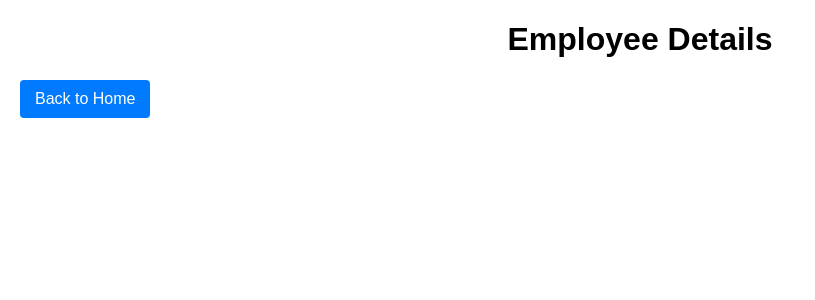
After one commit to BlueHatThebe/Employee-Management-API, a Flask app: page /employee-details.html in a window 1280 px wide. The commit adds this page. Shown: the top 300 px of the page, without its empty margins (0-815 px from the left). Run offline with Flask 3, Linux system fonts and the light colour scheme.

Commit message:
Made changes to Flask to handle reviews correctly.

```diff
--- a/app.py
+++ b/app.py
@@ -21,116 +21,157 @@ def get_employee_by_id(employee_id):
     conn.close()
     return employee
 
+def handle_invalid_data_response(message):
+    return jsonify({"status": "error", "message": message}), 400
+
+@app.errorhandler(500)
+def handle_internal_error(error):
+    return jsonify({"status": "error", "message": "An internal error occurred"}), 500
+
 @app.route("/", defaults={"filename": ""})
-@app.route("/<path:filename>")
+@app.route("/templates/employeeDetails.html")
 def home(filename):
-    if filename == "":
-        filename = "index.html"
+    filename = filename or "index.html"
     return send_from_directory('templates', filename)
+
+@app.route("/employee-details.html", methods=["GET"])
+def employee_details():
+    return send_from_directory("templates", "employeeDetails.html")
 
 @app.route("/api/v1/employees", methods=["GET"])
 def get_employees():
-    conn = get_db_connection()
-    employees = conn.execute('SELECT * FROM employees').fetchall()
-    conn.close()
-    return jsonify([dict(employee) for employee in employees]), 200
+    try:
+        conn = get_db_connection()
+        employees = conn.execute('SELECT * FROM employees').fetchall()
+        conn.close()
+        return jsonify({"status": "success", "data": [dict(employee) for employee in employees]}), 200
+    except Exception as e:
+        return handle_internal_error(e)
 
 @app.route("/api/v1/employees/<string:employee_id>", methods=["GET"])
 def get_employee(employee_id):
-    employee = get_employee_by_id(employee_id)
-    if not employee:
-        return jsonify({"error": "Employee not found"}), 404
-    return jsonify(dict(employee)), 200
+    try:
+        employee = get_employee_by_id(employee_id)
+        if not employee:
+            return jsonify({"status": "error", "message": "Employee not found"}), 404
+        return jsonify({"status": "success", "data": dict(employee)}), 200
+    except Exception as e:
+        return handle_internal_error(e)
 
 @app.route("/api/v1/employees", methods=["POST"])
 def add_employee():
-    employee = request.json
-    if not validate_employee(employee):
-        return jsonify({"error": "Invalid employee data"}), 400
+    try:
+        employee = request.json
+        if not validate_employee(employee):
+            return handle_invalid_data_response("Invalid employee data")
 
-    conn = get_db_connection()
-    cursor = conn.cursor()
+        conn = get_db_connection()
+        cursor = conn.cursor()
+        cursor.execute('SELECT MAX(id) FROM employees')
+        max_id = cursor.fetchone()[0]
+        max_id = int(max_id) if max_id is not None else 0
+        employee_id = max_id + 1
 
-    # Automatically generate a new unique ID for the employee
-    cursor.execute('SELECT MAX(id) FROM employees')
-    max_id = cursor.fetchone()[0]
-    employee_id = (max_id + 1) if max_id else 1
+        cursor.execute('''
+            INSERT INTO employees (id, name, position, department, contact, active, performance_reviews)
+            VALUES (?, ?, ?, ?, ?, ?, ?)
+        ''', (employee_id, employee['name'], employee['position'], employee['department'], employee['contact'], True, json.dumps([])))
 
-    cursor.execute('''
-        INSERT INTO employees (id, name, position, department, contact, active, performance_reviews)
-        VALUES (?, ?, ?, ?, ?, ?, ?)
-    ''', (employee_id, employee['name'], employee['position'], employee['department'], employee['contact'], True, json.dumps([])))
+        conn.commit()
+        conn.close()
 
-    conn.commit()
-    conn.close()
-
-    employee['id'] = employee_id
-    return jsonify(employee), 201
+        employee['id'] = employee_id
+        return jsonify({"status": "success", "data": employee}), 201
+    except Exception as e:
+        return handle_internal_error(e)
 
 @app.route("/api/v1/employees/<string:employee_id>", methods=["PUT"])
 def update_employee(employee_id):
-    employee = get_employee_by_id(employee_id)
-    if not employee:
-        return jsonify({"error": "Employee not found"}), 404
-    employee_data = request.json
-    if not validate_employee(employee_data):
-        return jsonify({"error": "Invalid employee data"}), 400
-    conn = get_db_connection()
-    conn.execute('''
-        UPDATE employees
-        SET name = ?, position = ?, department = ?, contact = ?
-        WHERE id = ?
-    ''', (employee_data['name'], employee_data['position'], employee_data['department'], employee_data['contact'], employee_id))
-    conn.commit()
-    conn.close()
-    employee_data['id'] = employee_id
-    return jsonify(employee_data), 200
+    try:
+        employee = get_employee_by_id(employee_id)
+        if not employee:
+            return jsonify({"status": "error", "message": "Employee not found"}), 404
+
+        employee_data = request.json
+        if not validate_employee(employee_data):
+            return handle_invalid_data_response("Invalid employee data")
+
+        conn = get_db_connection()
+        conn.execute('''
+            UPDATE employees
+            SET name = ?, position = ?, department = ?, contact = ?
+            WHERE id = ?
+        ''', (employee_data['name'], employee_data['position'], employee_data['department'], employee_data['contact'], employee_id))
+        conn.commit()
+        conn.close()
+
+        employee_data['id'] = employee_id
+        return jsonify({"status": "success", "data": employee_data}), 200
+    except Exception as e:
+        return handle_internal_error(e)
 
 @app.route("/api/v1/employees/<string:employee_id>", methods=["DELETE"])
 def delete_employee(employee_id):
-    employee = get_employee_by_id(employee_id)
-    if not employee:
-        return jsonify({"error": "Employee not found"}), 404
-    conn = get_db_connection()
-    conn.execute('DELETE FROM employees WHERE id = ?', (employee_id,))
-    conn.commit()
-    conn.close()
-    return '', 204
+    try:
+        employee = get_employee_by_id(employee_id)
+        if not employee:
+            return jsonify({"status": "error", "message": "Employee not found"}), 404
+
+        conn = get_db_connection()
+        conn.execute('DELETE FROM employees WHERE id = ?', (employee_id,))
+        conn.commit()
+        conn.close()
+
+        return jsonify({"status": "success", "message": "Employee deleted"}), 204
+    except Exception as e:
+        return handle_internal_error(e)
 
 @app.route("/api/v1/employees/<string:employee_id>/reviews", methods=["POST"])
 def add_performance_review(employee_id):
-    employee = get_employee_by_id(employee_id)
-    if not employee:
-        return jsonify({"error": "Employee not found"}), 404
-    review = request.json.get('review')
-    if not review:
-        return jsonify({"error": "Review is required"}), 400
-    reviews = json.loads(employee['performance_reviews'])
-    reviews.append(review)
-    conn = get_db_connection()
-    conn.execute('''
-        UPDATE employees
-        SET performance_reviews = ?
-        WHERE id = ?
-    ''', (json.dumps(reviews), employee_id))
-    conn.commit()
-    conn.close()
-    return jsonify({"message": "Review added"}), 201
+    try:
+        employee = get_employee_by_id(employee_id)
+        if not employee:
+            return jsonify({"status": "error", "message": "Employee not found"}), 404
+
+        review = request.json.get('review')
+        if not review:
+            return handle_invalid_data_response("Review is required")
+
+        reviews = json.loads(employee['performance_reviews'])
+        reviews.append(review)
+
+        conn = get_db_connection()
+        conn.execute('''
+            UPDATE employees
+            SET performance_reviews = ?
+            WHERE id = ?
+        ''', (json.dumps(reviews), employee_id))
+        conn.commit()
+        conn.close()
+
+        return jsonify({"status": "success", "message": "Review added"}), 201
+    except Exception as e:
+        return handle_internal_error(e)
 
 @app.route("/api/v1/employees/<string:employee_id>/deactivate", methods=["PATCH"])
 def deactivate_employee(employee_id):
-    employee = get_employee_by_id(employee_id)
-    if not employee:
-        return jsonify({"error": "Employee not found"}), 404
-    conn = get_db_connection()
-    conn.execute('''
-        UPDATE employees
-        SET active = ?
-        WHERE id = ?
-    ''', (False, employee_id))
-    conn.commit()
-    conn.close()
-    return jsonify({"message": "Employee deactivated"}), 200
+    try:
+        employee = get_employee_by_id(employee_id)
+        if not employee:
+            return jsonify({"status": "error", "message": "Employee not found"}), 404
+
+        conn = get_db_connection()
+        conn.execute('''
+            UPDATE employees
+            SET active = ?
+            WHERE id = ?
+        ''', (False, employee_id))
+        conn.commit()
+        conn.close()
+
+        return jsonify({"status": "success", "message": "Employee deactivated"}), 200
+    except Exception as e:
+        return handle_internal_error(e)
 
 if __name__ == "__main__":
     app.run(debug=True)
--- a/static/styles.css
+++ b/static/styles.css
@@ -51,3 +51,14 @@ ul li {
     padding: 10px;
     border-bottom: 1px solid #ddd;
 }
+
+.center-button-container {
+    text-align: center;
+    margin-top: 20px;
+}
+
+.center-button-container button {
+    display:inline-block;
+    padding:10px 20px;
+    font-size: 16px;
+}
--- /dev/null
+++ b/templates/employeeDetails.html
@@ -0,0 +1,57 @@
+<!DOCTYPE html>
+<html lang="en">
+<head>
+    <meta charset="UTF-8">
+    <meta name="viewport" content="width=device-width, initial-scale=1.0">
+    <title>Employee Details</title>
+    <link rel="stylesheet" href="/static/styles.css">
+</head>
+<body>
+    <h1>Employee Details</h1>
+    <div id="employee-details-div">
+        <!-- Employee details will be dynamically inserted here -->
+    </div>
+    <button id="back-to-list">Back to Home</button>
+
+    <script>
+        document.addEventListener('DOMContentLoaded', function() {
+            const urlParams = new URLSearchParams(window.location.search);
+            const employeeId = urlParams.get('id');
+            if (employeeId) {
+                 fetch(`/api/v1/employees/${employeeId}`)
+            .then(response => {
+                if (!response.ok) {
+                    throw new Error('Network response was not ok');
+                }
+                return response.json();
+            })
+            .then(employee => {
+                const detailsDiv = document.getElementById('employee-details-div');
+                console.log(employee);
+
+                // Ensure performance_reviews is an array
+
+                // const reviewsList = reviews.map(review => `<li>${review}</li>`).join('');
+                detailsDiv.innerHTML = `
+                    <p><strong>ID:</strong> ${employee.data.id}</p>
+                    <p><strong>Name:</strong> ${employee.data.name}</p>
+                    <p><strong>Position:</strong> ${employee.data.position}</p>
+                    <p><strong>Department:</strong> ${employee.data.department}</p>
+                    <p><strong>Contact:</strong> ${employee.data.contact}</p>
+                    <p><strong>Active:</strong> ${employee.data.active}</p>
+                    <h3>Performance Reviews</h3>
+                    <p>${employee.data.performance_reviews}</p>
+                `;
+            })
+            .catch(error => {
+                console.error('Error fetching employee data:', error);
+            });
+            }
+
+            document.getElementById('back-to-list').addEventListener('click', function() {
+                window.location.href = '/';
+            });
+        });
+    </script>
+</body>
+</html>
```
Also changed, not shown: static/script.js (+53 -50 lines), templates/index.html (+5 -3 lines), employees.db.
